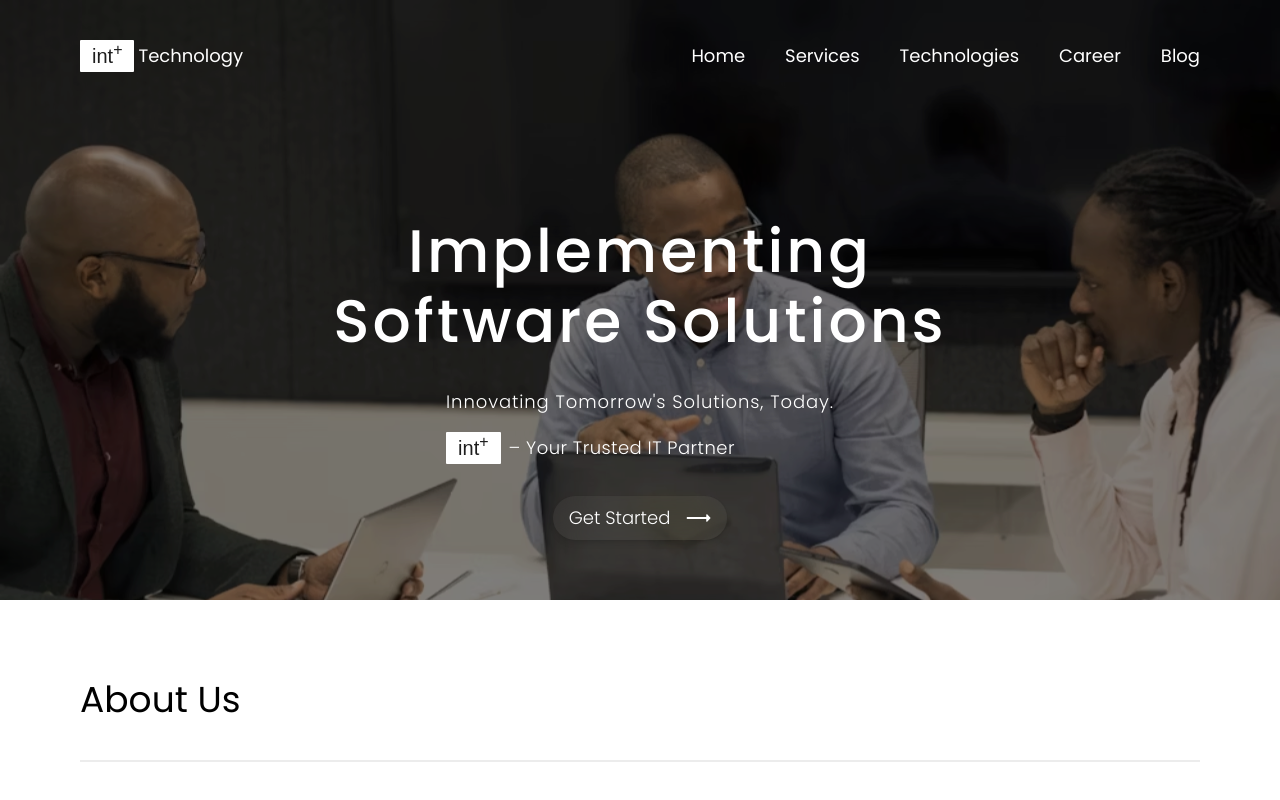
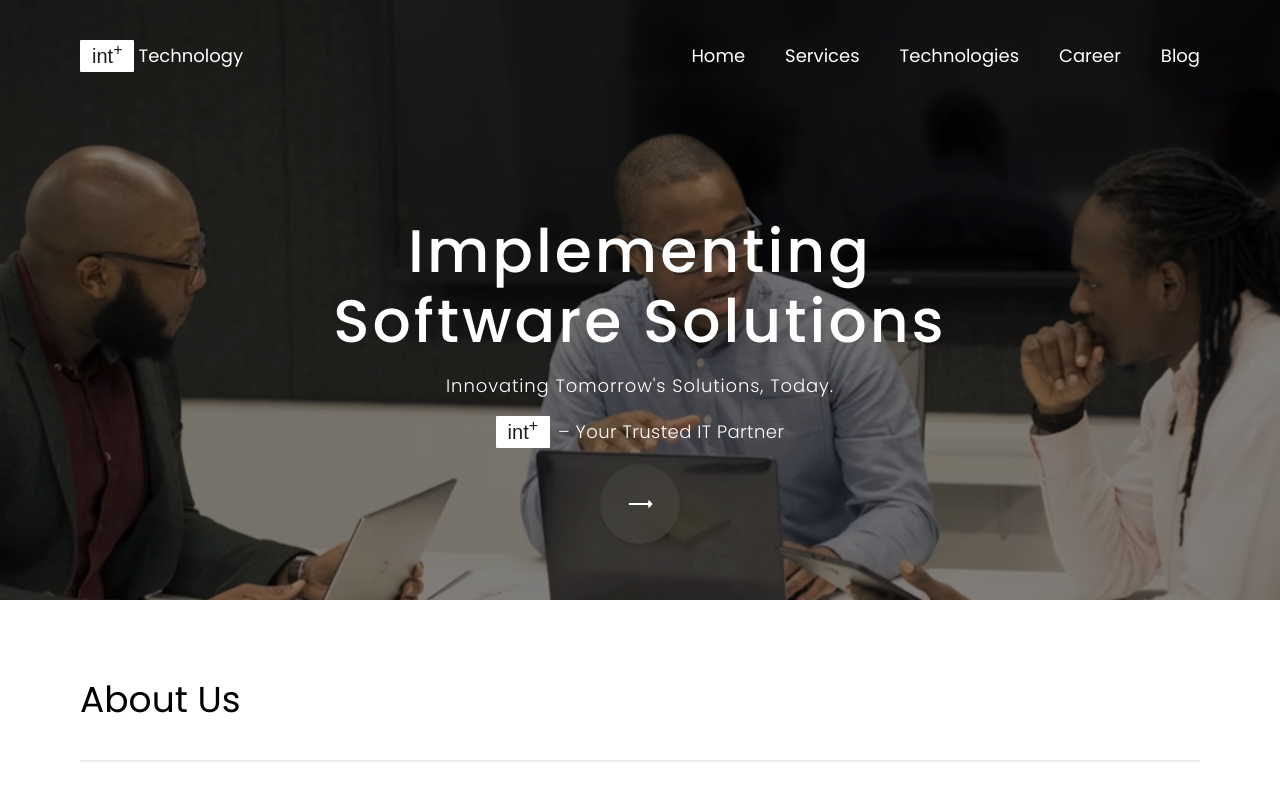
Before and after one commit to jesutobiDev/int-landing-page, a Next.js app: page / in a window 1280 px wide. Shown: the top 800 px of the page. Built offline with nearby package versions, Linux system fonts and the light colour scheme; a web font is replaced by a local one.

Commit message:
css changes

```diff
--- a/src/app/components/ContactPromo.jsx
+++ b/src/app/components/ContactPromo.jsx
@@ -9,8 +9,8 @@ const ContactPromo = () => {
         Your browser does not support the video tag...
       </video>
       <div className="lg:w-1/3 tracking-wider text-xl z-10 font-normal leading-[38px]">Secure the future of your company with  <span className='font-bold'>int+</span></div>
-      <a href='#' className=' group flex gap-10 items-center justify-between px-4 py-4 rounded-full bg-opacity-20 bg-white backdrop-filter backdrop-blur-lg border border-opacity-10 border-white border-solid shadow-md w-20 h-20 overflow-hidden hover:w-full hover:lg:w-[400px]  transition-all duration-500 ease-in-out z-10'>
-      <span className=" transition-all duration-500 ease-in-out hidden group-hover:inline leading-[70px] w-auto flex-1 text-transparent  opacity-0 group-hover:opacity-100 text-white ">Get in touch</span>
+      <a href='#' className=' group flex  items-center justify-between px-4 py-4 rounded-full bg-opacity-20 bg-white backdrop-filter backdrop-blur-lg border border-opacity-10 border-white border-solid shadow-md w-fit lg:w-20 h-20 overflow-hidden  lg:hover:lw-[400px]  transition-all duration-500 ease-in-out z-10'>
+      <span className=" transition-all duration-500 ease-in-out lg:hidden lg:group-hover:inline leading-[70px] w-auto flex-1 text-transparent  opacity-0 group-hover:opacity-100 text-white button-text">Get in touch</span>
         <div className='w-20 h-20 flex items-center justify-center transition-all duration-300 ease-in-out '>
           <Image
             src="/arrow.svg"
--- a/src/app/components/Homepage.jsx
+++ b/src/app/components/Homepage.jsx
@@ -65,19 +65,19 @@ const Homepage = () => {
           </ul>
         </div>
       </nav>
-      <div className='w-full h-auto flex flex-col gap-8 lg:items-center lg:text-center lg:pt-20'>
+      <div className='w-full h-auto flex flex-col gap-10 lg:gap-4 lg:items-center lg:text-center lg:pt-20'>
         <h1 className='text-white text-4xl lg:text-6xl font-medium w-[60%] tracking-wider lg:leading-[70px]'>Implementing Software Solutions</h1>
         <div className='flex flex-col gap-4'>
           <p className="text-white text-lg font-light tracking-wider">Innovating Tomorrow{'\''}s Solutions, Today.</p>
-          <div className="flex gap-2 items-center">
+          <div className="flex gap-2 items-center lg:justify-center">
             <div className={`${calistoga.variable} font-calistoga bg-white w-auto flex py-[2px] px-3 rounded-[1px]`}>
               <p className='text-xl font-medium text-[#1E1E1E]'>int<sup className='text-base'>+</sup></p>
             </div>
             <p className='text-white text-lg font-light tracking-wide'>– Your Trusted IT Partner</p>
           </div>
         </div>
-        <a href='#contact' className='flex w-fit px-4 py-2 rounded-full bg-opacity-5 bg-white backdrop-filter backdrop-blur-lg hover:border-white transition-all duration-500 ease-in-out border-solid shadow-md text-white gap-4 outline-none group glowing-border'>
-          <p className='text-lg font-light'>Get Started</p>
+        <a href='#contact' className='flex items-center justify-center px-4 py-2 rounded-full bg-opacity-5 bg-white backdrop-filter backdrop-blur-lg hover:border-white lg:hover:w-[200px] transition-all duration-500 ease-in-out border-solid shadow-md text-white gap-4 outline-none group glowing-border group w-fit  lg:h-20 lg:w-20'>
+          <p className='text-lg font-light lg:hidden lg:group-hover:flex transition-all duration-1000 ease-in-out  button-text'>Get Started</p>
           <Image
             src="/arrow.svg"
             alt=''
--- a/src/app/components/Solutions.jsx
+++ b/src/app/components/Solutions.jsx
@@ -9,8 +9,8 @@ const Solutions = () => {
         Your browser does not support the video tag...
       </video>
       <div className="lg:w-1/3 z-10 tracking-wider text-xl">Build your custom solutions with us. Dedicated to your goals and success.</div>
-      <a href='#' className=' group flex gap-10 items-center justify-between px-4 py-4 rounded-full bg-opacity-20  backdrop-filter backdrop-blur-lg border border-opacity-10 border-white border-solid shadow-md w-20 h-20 overflow-hidden hover:w-full hover:lg:w-[400px]  transition-all duration-500 ease-in-out z-10 bg-white'>
-      <span className=" transition-all duration-500 ease-in-out hidden group-hover:inline leading-[70px] w-auto flex-1 text-transparent  opacity-0 group-hover:opacity-100 text-white ">Tell us about your project</span>
+      <a href='#' className=' group flex gap-10 items-center justify-between px-4 py-4 rounded-full bg-opacity-20  backdrop-filter backdrop-blur-lg border border-opacity-10 border-white border-solid shadow-md w-fit lg:w-20 h-20 overflow-hidden lg:hover:w-[400px]  transition-all duration-500 ease-in-out z-10 bg-white'>
+      <span className=" transition-all duration-500 ease-in-out hidden group-hover:inline leading-[70px] w-auto flex-1 text-transparent  opacity-0 group-hover:opacity-100 text-white button-text ">Tell us about your project</span>
         <div className='w-20 h-20 flex items-center justify-center transition-all duration-300 ease-in-out '>
           <Image
             src="/arrow.svg"
--- a/src/app/globals.css
+++ b/src/app/globals.css
@@ -26,4 +26,8 @@
   box-shadow: 0 0 10px 2px rgba(128, 128, 128, 1);
 }
 
+.button-text {
+  white-space: nowrap;
 }
+
+}
```
